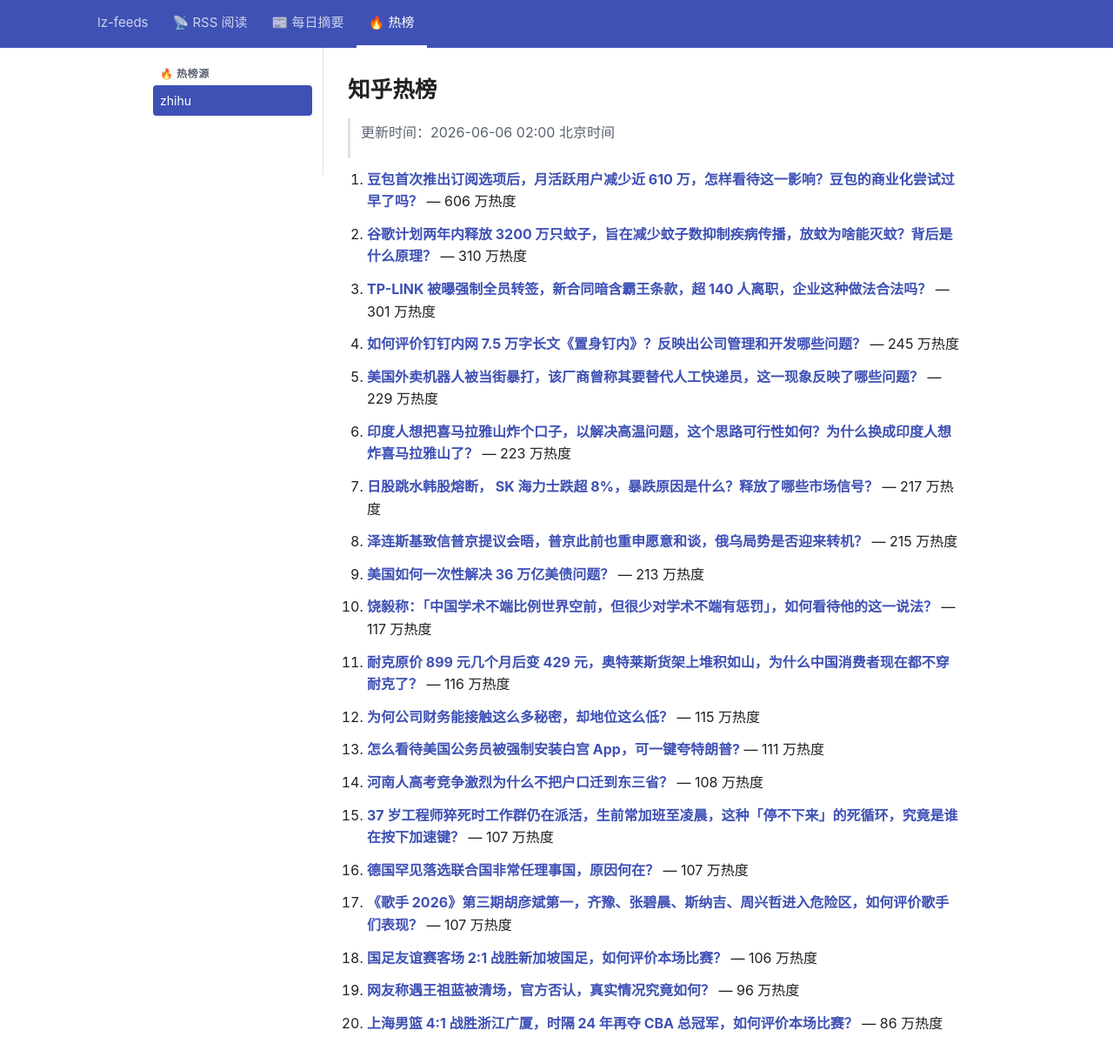
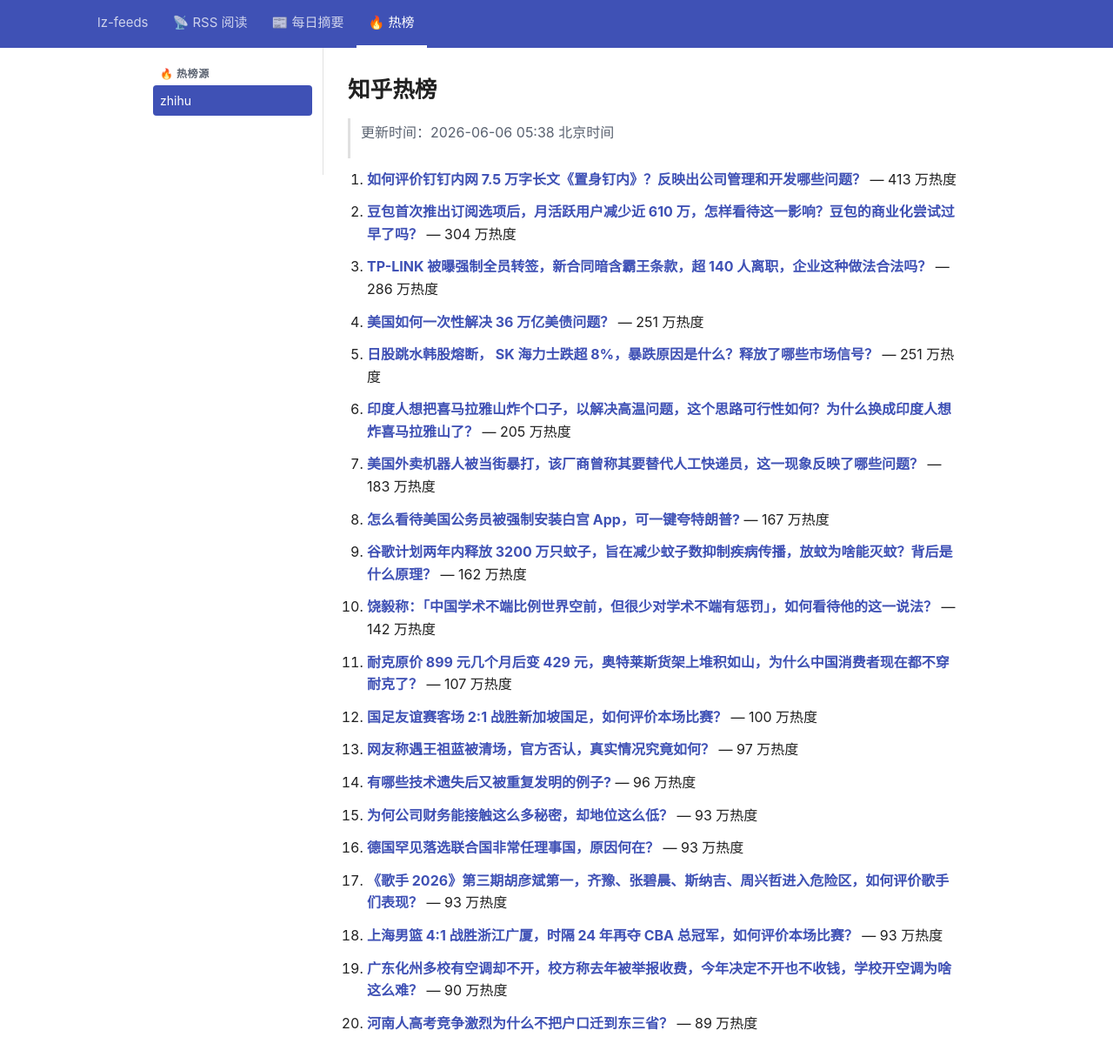
Before and after one commit to lizhang0101/lz-feeds, a Jekyll site: the page built from _hotlist/zhihu.md, in a window 1280 px wide and 1253 px high. Shown: the top 1223 px of the window at 87% size. Built offline with Jekyll 4.4.1, drawn with Linux system fonts in a browser that asks for light colours.

Commit message:
hotlist: 2026-06-05T21:38Z

```diff
--- a/_hotlist/zhihu.md
+++ b/_hotlist/zhihu.md
@@ -1,48 +1,48 @@
 ---
-updated: 2026-06-06 02:00 北京时间
+updated: 2026-06-06 05:38 北京时间
 count: 20
 ---
 
 # 知乎热榜
 
-> 更新时间：2026-06-06 02:00 北京时间
+> 更新时间：2026-06-06 05:38 北京时间
 
-1. **[豆包首次推出订阅选项后，月活跃用户减少近 610 万，怎样看待这一影响？豆包的商业化尝试过早了吗？](https://www.zhihu.com/question/2046216142453040638)** — 606 万热度
+1. **[如何评价钉钉内网 7.5 万字长文《置身钉内》？反映出公司管理和开发哪些问题？](https://www.zhihu.com/question/2046261330911482494)** — 413 万热度
 
-2. **[谷歌计划两年内释放 3200 万只蚊子，旨在减少蚊子数抑制疾病传播，放蚊为啥能灭蚊？背后是什么原理？](https://www.zhihu.com/question/2045932866278895886)** — 310 万热度
+2. **[豆包首次推出订阅选项后，月活跃用户减少近 610 万，怎样看待这一影响？豆包的商业化尝试过早了吗？](https://www.zhihu.com/question/2046216142453040638)** — 304 万热度
 
-3. **[TP-LINK 被曝强制全员转签，新合同暗含霸王条款，超 140 人离职，企业这种做法合法吗？](https://www.zhihu.com/question/2046228508003627559)** — 301 万热度
+3. **[TP-LINK 被曝强制全员转签，新合同暗含霸王条款，超 140 人离职，企业这种做法合法吗？](https://www.zhihu.com/question/2046228508003627559)** — 286 万热度
 
-4. **[如何评价钉钉内网 7.5 万字长文《置身钉内》？反映出公司管理和开发哪些问题？](https://www.zhihu.com/question/2046261330911482494)** — 245 万热度
+4. **[美国如何一次性解决 36 万亿美债问题？](https://www.zhihu.com/question/6607165102)** — 251 万热度
 
-5. **[美国外卖机器人被当街暴打，该厂商曾称其要替代人工快递员，这一现象反映了哪些问题？](https://www.zhihu.com/question/2045939490523276303)** — 229 万热度
+5. **[日股跳水韩股熔断， SK 海力士跌超 8%，暴跌原因是什么？释放了哪些市场信号？](https://www.zhihu.com/question/2046218166812893382)** — 251 万热度
 
-6. **[印度人想把喜马拉雅山炸个口子，以解决高温问题，这个思路可行性如何？为什么换成印度人想炸喜马拉雅山了？](https://www.zhihu.com/question/2045933371537060756)** — 223 万热度
+6. **[印度人想把喜马拉雅山炸个口子，以解决高温问题，这个思路可行性如何？为什么换成印度人想炸喜马拉雅山了？](https://www.zhihu.com/question/2045933371537060756)** — 205 万热度
 
-7. **[日股跳水韩股熔断， SK 海力士跌超 8%，暴跌原因是什么？释放了哪些市场信号？](https://www.zhihu.com/question/2046218166812893382)** — 217 万热度
+7. **[美国外卖机器人被当街暴打，该厂商曾称其要替代人工快递员，这一现象反映了哪些问题？](https://www.zhihu.com/question/2045939490523276303)** — 183 万热度
 
-8. **[泽连斯基致信普京提议会晤，普京此前也重申愿意和谈，俄乌局势是否迎来转机？](https://www.zhihu.com/question/2046202474390886086)** — 215 万热度
+8. **[怎么看待美国公务员被强制安装白宫 App，可一键夸特朗普?](https://www.zhihu.com/question/2045446455956091852)** — 167 万热度
 
-9. **[美国如何一次性解决 36 万亿美债问题？](https://www.zhihu.com/question/6607165102)** — 213 万热度
+9. **[谷歌计划两年内释放 3200 万只蚊子，旨在减少蚊子数抑制疾病传播，放蚊为啥能灭蚊？背后是什么原理？](https://www.zhihu.com/question/2045932866278895886)** — 162 万热度
 
-10. **[饶毅称：「中国学术不端比例世界空前，但很少对学术不端有惩罚」，如何看待他的这一说法？](https://www.zhihu.com/question/2045491060734783593)** — 117 万热度
+10. **[饶毅称：「中国学术不端比例世界空前，但很少对学术不端有惩罚」，如何看待他的这一说法？](https://www.zhihu.com/question/2045491060734783593)** — 142 万热度
 
-11. **[耐克原价 899 元几个月后变 429 元，奥特莱斯货架上堆积如山，为什么中国消费者现在都不穿耐克了？](https://www.zhihu.com/question/2045926418442350993)** — 116 万热度
+11. **[耐克原价 899 元几个月后变 429 元，奥特莱斯货架上堆积如山，为什么中国消费者现在都不穿耐克了？](https://www.zhihu.com/question/2045926418442350993)** — 107 万热度
 
-12. **[为何公司财务能接触这么多秘密，却地位这么低？](https://www.zhihu.com/question/10156340337)** — 115 万热度
+12. **[国足友谊赛客场 2:1 战胜新加坡国足，如何评价本场比赛？](https://www.zhihu.com/question/2046341310773204814)** — 100 万热度
 
-13. **[怎么看待美国公务员被强制安装白宫 App，可一键夸特朗普?](https://www.zhihu.com/question/2045446455956091852)** — 111 万热度
+13. **[网友称遇王祖蓝被清场，官方否认，真实情况究竟如何？](https://www.zhihu.com/question/2045619741025362407)** — 97 万热度
 
-14. **[河南人高考竞争激烈为什么不把户口迁到东三省？](https://www.zhihu.com/question/2045292537762551139)** — 108 万热度
+14. **[有哪些技术遗失后又被重复发明的例子?](https://www.zhihu.com/question/2038341783030081126)** — 96 万热度
 
-15. **[37 岁工程师猝死时工作群仍在派活，生前常加班至凌晨，这种「停不下来」的死循环，究竟是谁在按下加速键？](https://www.zhihu.com/question/2044735798428403181)** — 107 万热度
+15. **[为何公司财务能接触这么多秘密，却地位这么低？](https://www.zhihu.com/question/10156340337)** — 93 万热度
 
-16. **[德国罕见落选联合国非常任理事国，原因何在？](https://www.zhihu.com/question/2046141710674158357)** — 107 万热度
+16. **[德国罕见落选联合国非常任理事国，原因何在？](https://www.zhihu.com/question/2046141710674158357)** — 93 万热度
 
-17. **[《歌手 2026》第三期胡彦斌第一，齐豫、张碧晨、斯纳吉、周兴哲进入危险区，如何评价歌手们表现？](https://www.zhihu.com/question/2046307747860422888)** — 107 万热度
+17. **[《歌手 2026》第三期胡彦斌第一，齐豫、张碧晨、斯纳吉、周兴哲进入危险区，如何评价歌手们表现？](https://www.zhihu.com/question/2046307747860422888)** — 93 万热度
 
-18. **[国足友谊赛客场 2:1 战胜新加坡国足，如何评价本场比赛？](https://www.zhihu.com/question/2046341310773204814)** — 106 万热度
+18. **[上海男篮 4:1 战胜浙江广厦，时隔 24 年再夺 CBA 总冠军，如何评价本场比赛？](https://www.zhihu.com/question/2046274159001302079)** — 93 万热度
 
-19. **[网友称遇王祖蓝被清场，官方否认，真实情况究竟如何？](https://www.zhihu.com/question/2045619741025362407)** — 96 万热度
+19. **[广东化州多校有空调却不开，校方称去年被举报收费，今年决定不开也不收钱，学校开空调为啥这么难？](https://www.zhihu.com/question/2043719425409470743)** — 90 万热度
 
-20. **[上海男篮 4:1 战胜浙江广厦，时隔 24 年再夺 CBA 总冠军，如何评价本场比赛？](https://www.zhihu.com/question/2046274159001302079)** — 86 万热度
+20. **[河南人高考竞争激烈为什么不把户口迁到东三省？](https://www.zhihu.com/question/2045292537762551139)** — 89 万热度
```
